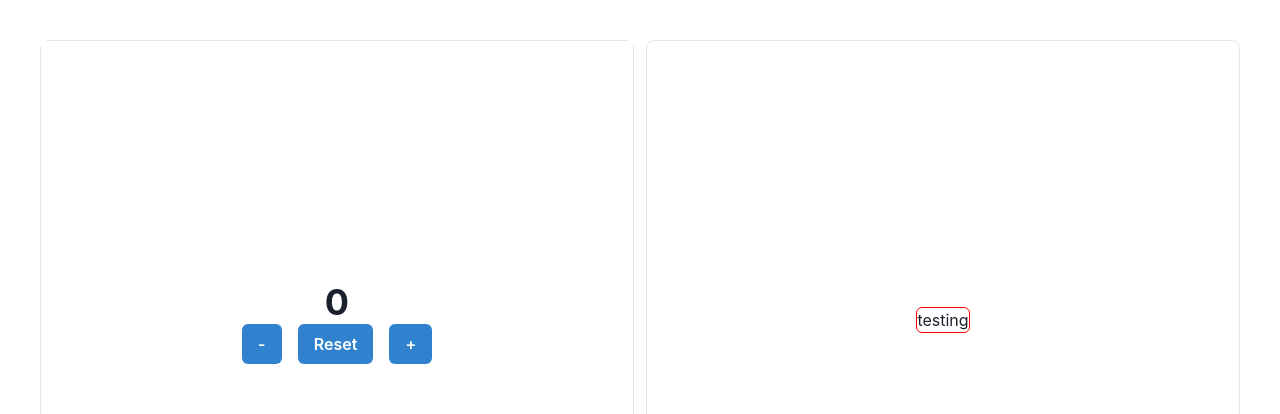
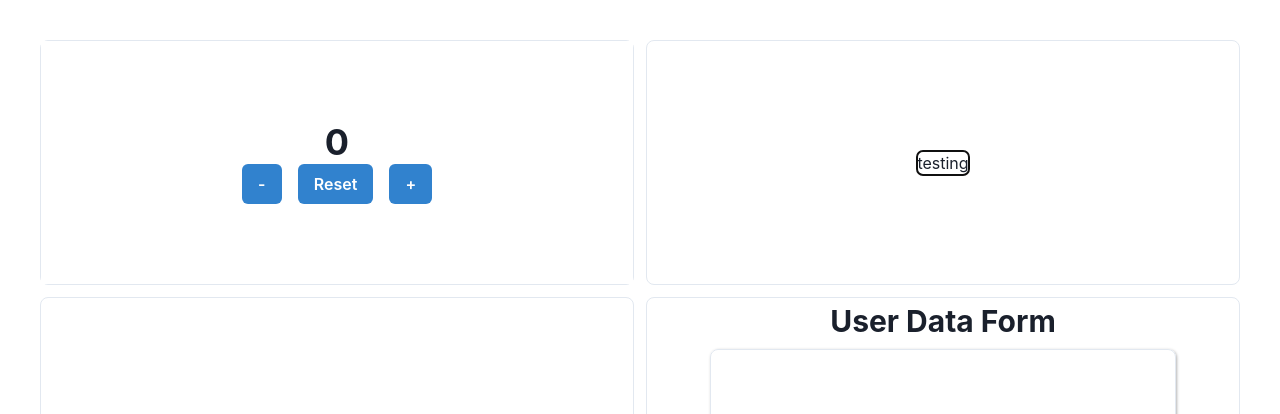
Before and after one commit to anku0512/assignment, a React (Create React App) app: page / in a window 1280 px wide. Shown: the top 414 px of the page. Built offline with nearby package versions, Linux system fonts and the light colour scheme.

Commit message:
height fix- tiptap- editorprovider issue bubbble menu initialized

```diff
--- a/package.json
+++ b/package.json
@@ -10,6 +10,7 @@
     "@testing-library/jest-dom": "^5.14.1",
     "@testing-library/react": "^13.0.0",
     "@testing-library/user-event": "^13.2.1",
+    "@tiptap/extension-bubble-menu": "^2.2.2",
     "@tiptap/pm": "^2.2.2",
     "@tiptap/react": "^2.2.2",
     "@tiptap/starter-kit": "^2.2.2",
--- a/src/App.css
+++ b/src/App.css
@@ -40,7 +40,7 @@
   border-width: 1px;
   border-radius: 8px;
   width: 100%;
-  height: 70vh;
+  height: 100%;
   display: flex;
   flex-direction: column;
   justify-content: center;
--- a/src/Counter/Counter.tsx
+++ b/src/Counter/Counter.tsx
@@ -46,7 +46,7 @@ function Counter() {
         <Box style={{backgroundColor: '#5078f2', backgroundImage: 'linear-gradient(315deg, #5078f2 0%, #efe9f4 74%)', borderWidth: "1px",
             borderRadius: "8px"}}>
         <Box  style={background}>
-            <Box style={{display: "flex", flexDirection: "column", justifyContent: "center", alignItems: "center", paddingTop: "15rem"}}>
+            <Box style={{display: "flex", flexDirection: "column", justifyContent: "center", alignItems: "center", paddingTop: "5rem", paddingBottom: "5rem"}}>
             <Heading>{count}</Heading>
             <Box sx={{display: 'flex', gap: 4}}>
                 <Button colorScheme='blue' onClick={handleMinus}>-</Button>
--- a/src/Editor/TextEditor.tsx
+++ b/src/Editor/TextEditor.tsx
@@ -1,8 +1,8 @@
 import React, {useEffect, useState} from 'react';
-import {EditorProvider, generateHTML} from '@tiptap/react'
+import {BubbleMenu, EditorProvider, generateHTML, useCurrentEditor} from '@tiptap/react'
 import StarterKit from '@tiptap/starter-kit'
 import {USER_DATA_STORAGE_KEY} from "../App";
-import {Box} from "@chakra-ui/react";
+import {Box, Button} from "@chakra-ui/react";
 import './style.css';
 
 const extensions = [
@@ -12,12 +12,12 @@ const EDITOR_STORAGE_KEY = "editor_data_key"
 
 function TextEditor() {
     const [content, setContent] = useState<any>("testing")
-
+    const { editor } = useCurrentEditor()
     useEffect(() => {
         let x = localStorage.getItem(EDITOR_STORAGE_KEY)
         let y = localStorage.getItem(USER_DATA_STORAGE_KEY)
         if (!x && !y) {
-
+            setContent("testing pagse")
         } else if (x && !y) {
 
         }
@@ -37,9 +37,12 @@ function TextEditor() {
 
     return (
         <Box className='boxLayout'>
-            {content && <EditorProvider extensions={extensions} onUpdate={handleOnUpdate} content={content}>
-                {/*<FloatingMenu>This is the floating menu</FloatingMenu>*/}
-                {/*<BubbleMenu>This is the bubble menu</BubbleMenu>*/}
+            {content && <EditorProvider extensions={extensions} onUpdate={handleOnUpdate} content={content} autofocus={true}>
+
+                <BubbleMenu>
+                    <Button size='xs'>Bold</Button>
+                    <Button size='xs'>Italic</Button>
+                </BubbleMenu>
             </EditorProvider>}
         </Box>
 
```
